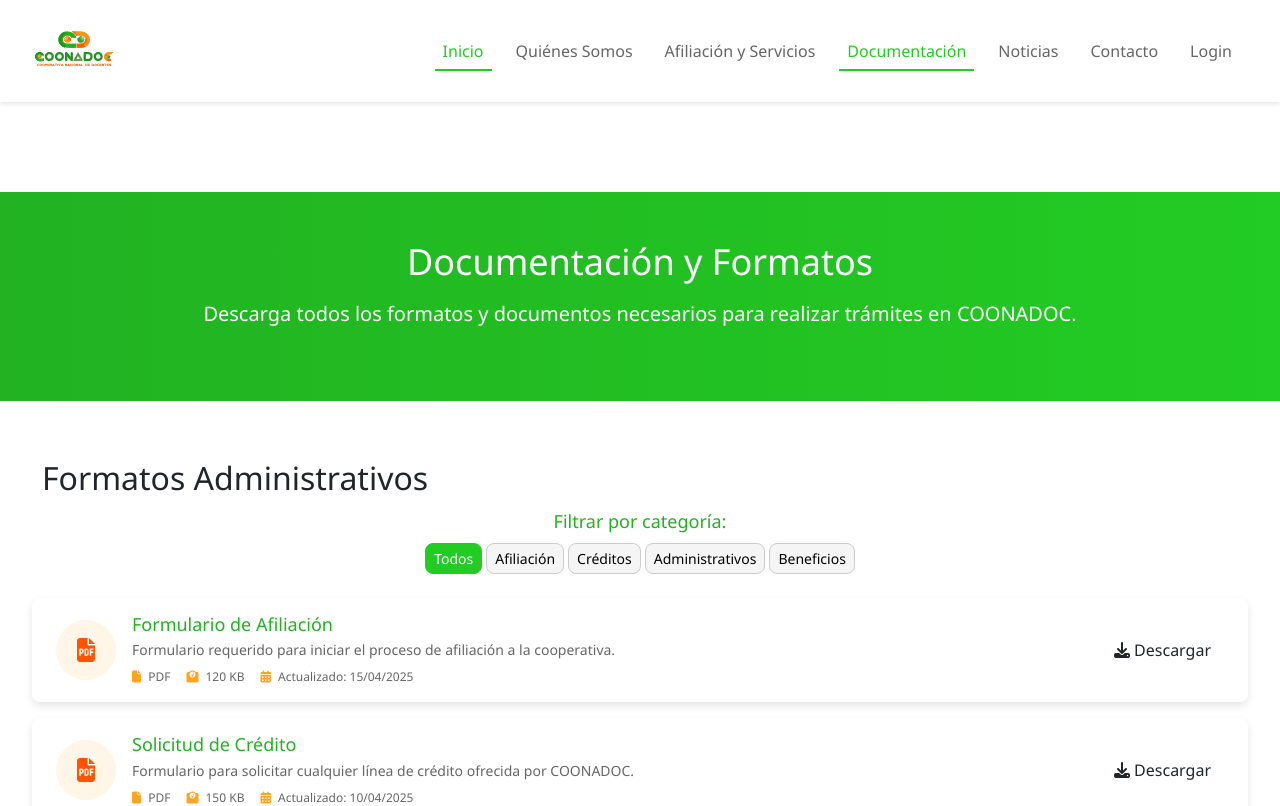
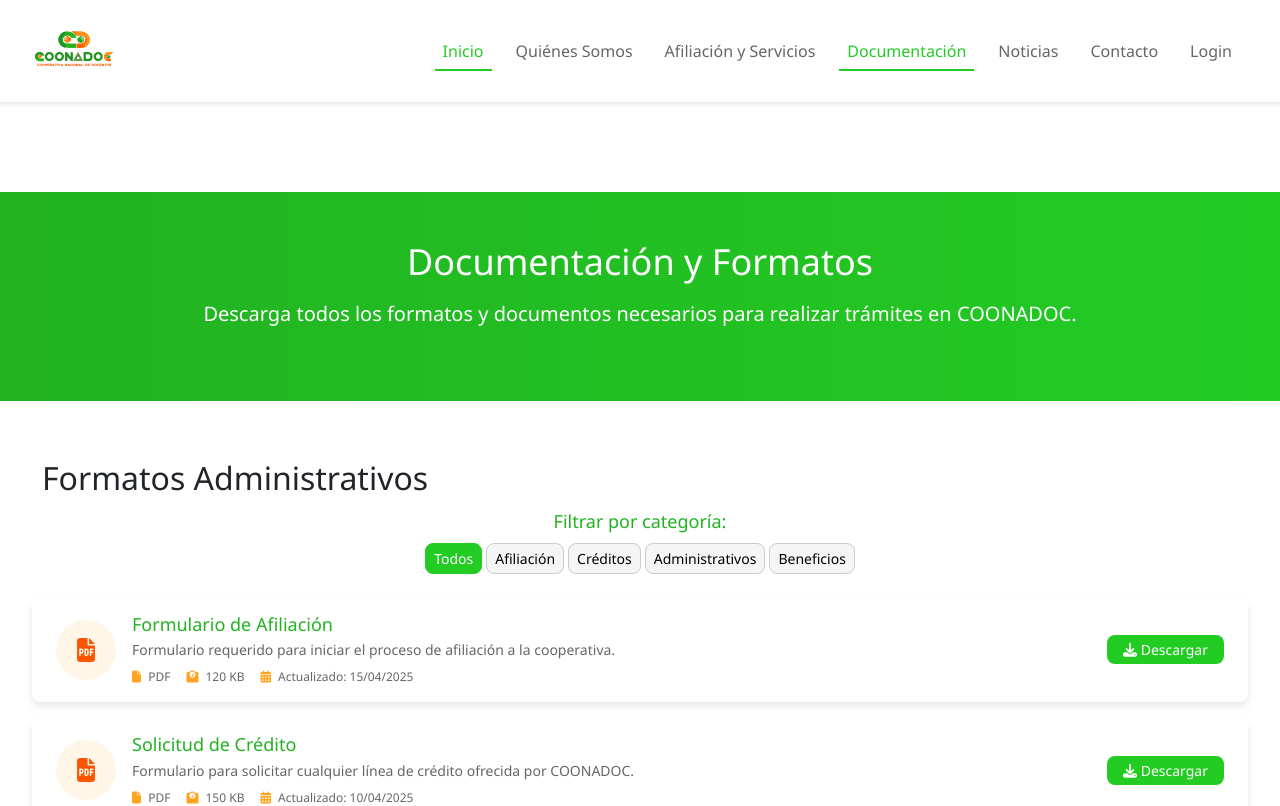
Before and after one commit to mora676/COONADOC, a React (Vite) app: page /Home/documentacion in a window 1280 px wide. Shown: the top 806 px of the page. Built offline with nearby package versions, Linux system fonts and the light colour scheme; a web font is replaced by a local one.

Commit message:
Se arreglan referencias de clases para visualizar correctamente los botones y distintos estilos de estos

```diff
--- a/src/styles/main.scss
+++ b/src/styles/main.scss
@@ -156,61 +156,84 @@
 
 // Botones
 .btn {
-  display: inline-block;
-  padding: $spacing-sm $spacing-lg;
-  border-radius: $border-radius-md;
-  font-weight: 500;
-  text-align: center;
-  cursor: pointer;
-  text-decoration: none;
-  transition: all $transition-fast;
+  display: inline-block !important;
+  padding: $spacing-sm $spacing-lg !important;
+  border-radius: $border-radius-md !important;
+  font-weight: 500 !important;
+  text-align: center !important;
+  cursor: pointer !important;
+  text-decoration: none !important;
+  transition: all $transition-fast !important;
 
   @include responsive(xl) {
-    padding: $spacing-md $spacing-xl;
-    font-size: $font-size-md;
+    padding: $spacing-md $spacing-xl !important;
+    font-size: $font-size-md !important;
   }
 
   &--primary {
-    background-color: $verde-claro;
-    color: $white;
+    background-color: $verde-claro !important;
+    color: $white !important;
+    border: none !important;
 
     &:hover {
-      background-color: color.adjust($verde-claro, $lightness: -10%);
+      background-color: color.adjust($verde-claro, $lightness: -10%) !important;
+      color: $white !important;
     }
   }
 
   &--secondary {
-    background-color: $naranja-claro;
-    color: $white;
+    background-color: $naranja-claro !important;
+    color: $white !important;
+    border: none !important;
 
     &:hover {
-      background-color: color.adjust($naranja-claro, $lightness: -10%);
+      background-color: color.adjust($naranja-claro, $lightness: -10%) !important;
+      color: $white !important;
     }
   }
 
   &--light {
-    background-color: $white;
-    color: $verde-oscuro;
+    background-color: $white !important;
+    color: $verde-oscuro !important;
+    border: none !important;
 
     &:hover {
-      background-color: $gray-light;
+      background-color: $gray-light !important;
+      color: $verde-oscuro !important;
     }
   }
 
   &--outline {
-    background-color: transparent;
-    border: 2px solid $verde-claro;
-    color: $verde-claro;
+    background-color: transparent !important;
+    border: 2px solid $verde-claro !important;
+    color: $verde-claro !important;
 
     &:hover {
-      background-color: $verde-claro;
-      color: $white;
+      background-color: $verde-claro !important;
+      color: $white !important;
+    }
+  }
+
+  &--whatsapp {
+    display: inline-flex !important;
+    align-items: center !important;
+    background-color: #25D366 !important; // Color oficial de WhatsApp
+    color: $white !important;
+    border: none !important;
+
+    i {
+      margin-right: $spacing-sm !important;
+    }
+
+    &:hover {
+      background-color: color.adjust(#25D366, $lightness: -10%) !important;
+      color: $white !important;
     }
   }
 
   &--sm {
-    padding: $spacing-xs $spacing-md;
-    font-size: $font-size-sm;
+    padding: $spacing-xs $spacing-md !important;
+    font-size: $font-size-sm !important;
   }
 }
 
--- a/src/styles/pages/_contact.scss
+++ b/src/styles/pages/_contact.scss
@@ -432,22 +432,24 @@
 
 // Botón de WhatsApp
 .btn--whatsapp {
-  display: inline-flex;
-  align-items: center;
-  background-color: #25D366; // Color oficial de WhatsApp
-  color: $white;
-  padding: $spacing-sm $spacing-md;
-  border-radius: $border-radius-md;
-  text-decoration: none;
-  font-weight: 500;
-  transition: background-color $transition-fast;
+  display: inline-flex !important;
+  align-items: center !important;
+  background-color: #25D366 !important; // Color oficial de WhatsApp
+  color: $white !important;
+  padding: $spacing-sm $spacing-md !important;
+  border-radius: $border-radius-md !important;
+  text-decoration: none !important;
+  font-weight: 500 !important;
+  transition: background-color $transition-fast !important;
+  border: none !important;
 
   i {
-    font-size: 1.25rem;
-    margin-right: $spacing-sm;
+    font-size: 1.25rem !important;
+    margin-right: $spacing-sm !important;
   }
 
   &:hover {
-    background-color: color.adjust(#25D366, $lightness: -10%);
+    background-color: color.adjust(#25D366, $lightness: -10%) !important;
+    color: $white !important;
   }
 }
```
